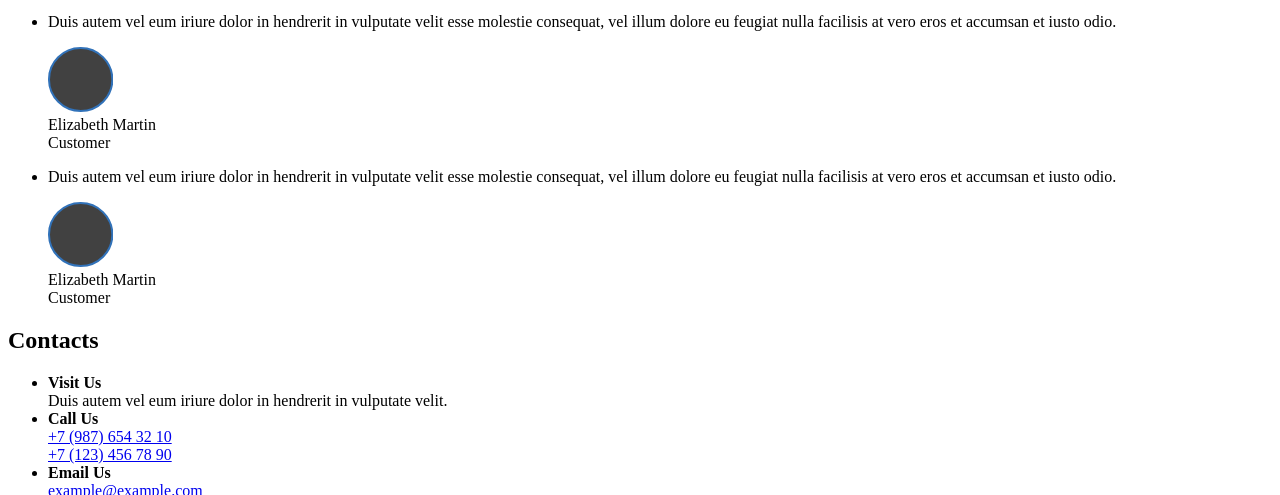
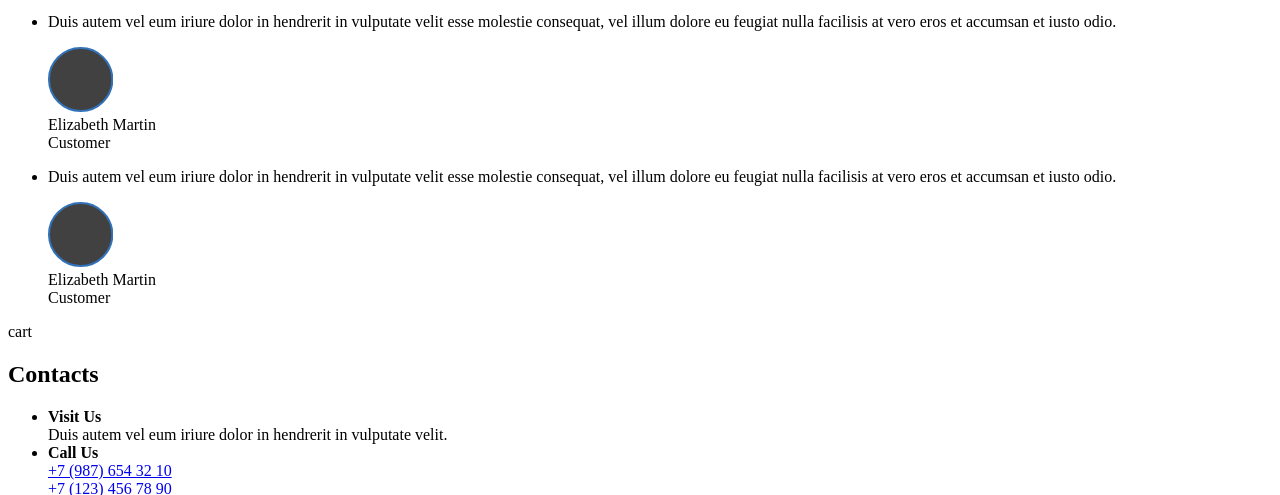
Before and after one commit to Zmvld/Lionic, a plain HTML site: page index.html in a window 1280 px wide. Shown: the part 1137-1632 px from the top of the page. Drawn offline with Linux system fonts and the light colour scheme.

Commit message:
добавил: "div"

```diff
--- a/index.html
+++ b/index.html
@@ -124,7 +124,7 @@
         </ul>
       </div>
     </section>
-
+    <div>cart</div>
     <section class="section-contacts">
       <div class="container">
         <h2 class="section-heading">Contacts</h2>
```
